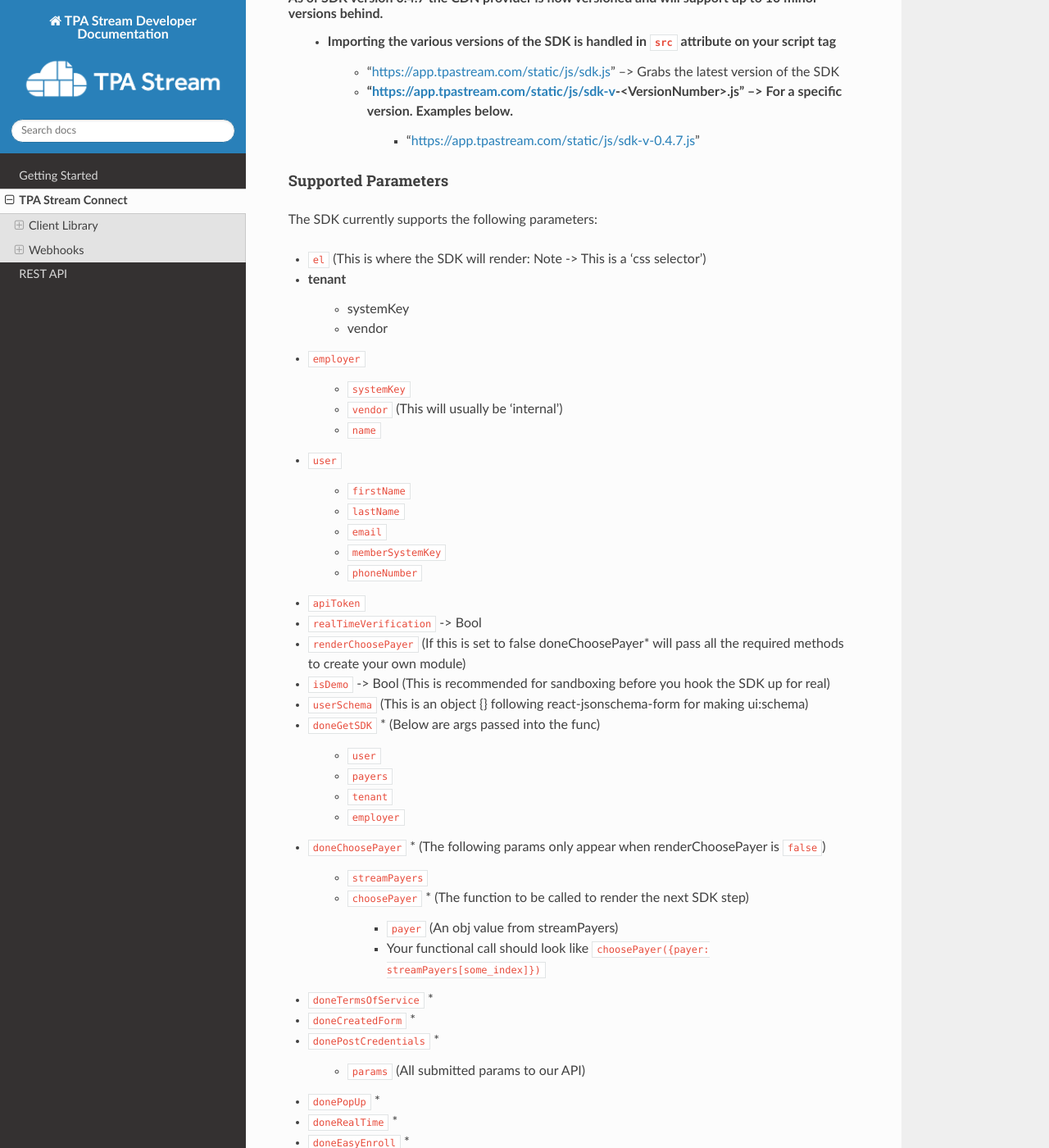
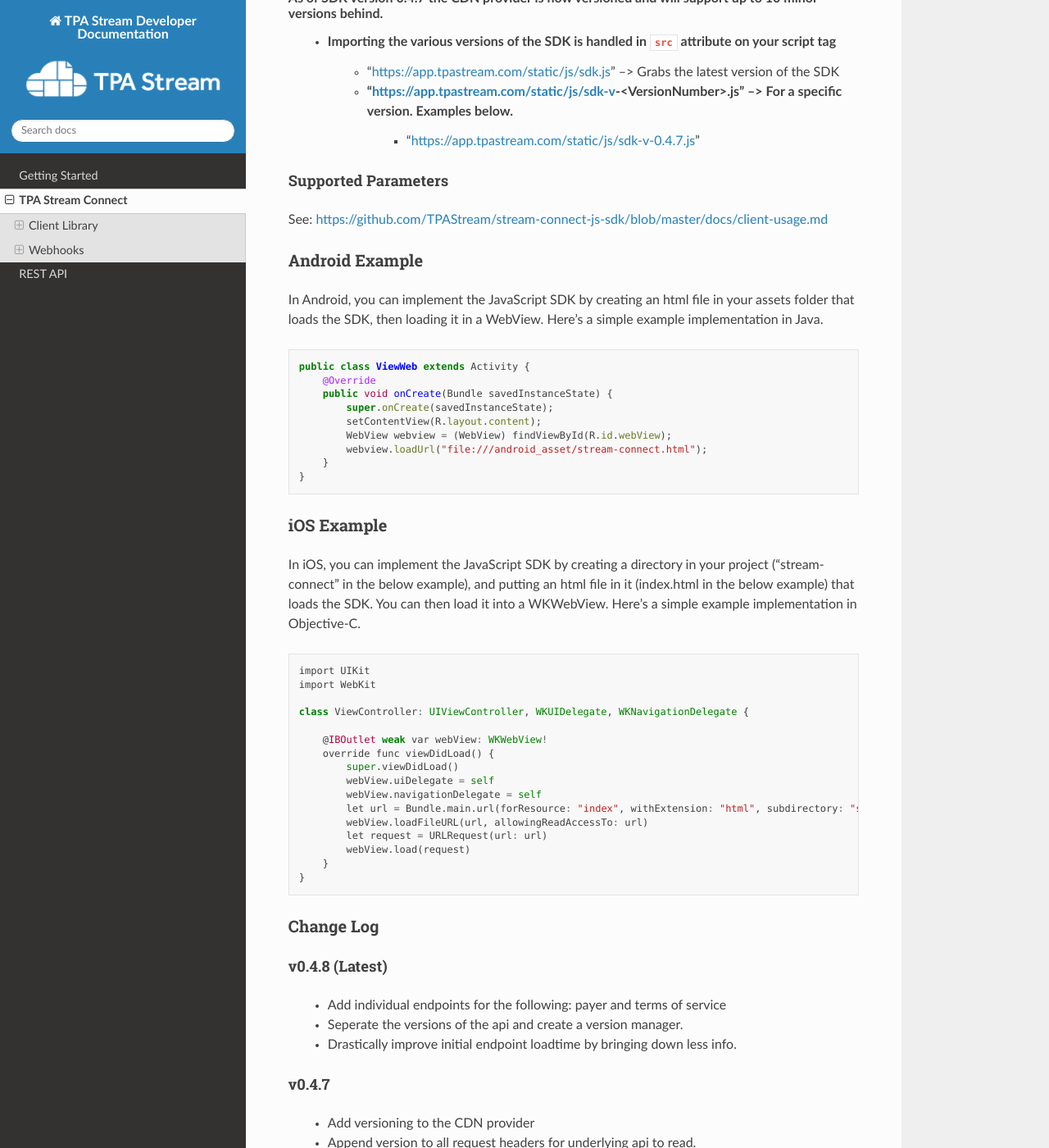
Before and after one commit to TPAStream/developer-docs, a Sphinx documentation site: the page built from source/connect.rst, in a window 1280 px wide and 1400 px high, scrolled down 1571 px. Shown: the whole window at 82% size. Built offline with Sphinx 7.4.7 and the Read the Docs theme 2.0.0, drawn with Linux system fonts in a browser that asks for light colours; some of the changed text lies outside the part shown.

Commit message:
better docs available in SDK docs

```diff
--- a/source/connect.rst
+++ b/source/connect.rst
@@ -101,69 +101,7 @@
 Supported Parameters
 --------------------
 
-The SDK currently supports the following parameters:
-
-* :code:`el` (This is where the SDK will render: Note -> This is a ‘css selector’)
-* tenant
-    * systemKey
-    * vendor
-* :code:`employer`
-
-    * :code:`systemKey`
-    * :code:`vendor` (This will usually be 'internal')
-    * :code:`name`
-* :code:`user`
-
-    * :code:`firstName`
-    * :code:`lastName`
-    * :code:`email`
-    * :code:`memberSystemKey`
-    * :code:`phoneNumber`
-* :code:`apiToken`
-* :code:`realTimeVerification` -> Bool
-* :code:`renderChoosePayer` (If this is set to false doneChoosePayer* will pass all the required methods to create your own module)
-* :code:`isDemo` -> Bool (This is recommended for sandboxing before you hook the SDK up for real)
-* :code:`userSchema` (This is an object {} following react-jsonschema-form for making ui:schema)
-* :code:`doneGetSDK` * (Below are args passed into the func)
-
-    * :code:`user`
-    * :code:`payers`
-    * :code:`tenant`
-    * :code:`employer`
-* :code:`doneChoosePayer` * (The following params only appear when renderChoosePayer is :code:`false`)
-
-    * :code:`streamPayers`
-    * :code:`choosePayer` * (The function to be called to render the next SDK step)
-
-        * :code:`payer` (An obj value from streamPayers)
-        * Your functional call should look like :code:`choosePayer({payer: streamPayers[some_index]})`
-* :code:`doneTermsOfService` *
-* :code:`doneCreatedForm` *
-* :code:`donePostCredentials` *
-
-    * :code:`params` (All submitted params to our API)
-* :code:`donePopUp` *
-* :code:`doneRealTime` *
-* :code:`doneEasyEnroll` *
-
-  * :code:`employer`
-  * :code:`payer`
-  * :code:`policyHolder`
-  * :code:`user`
-  * :code:`tenant`
-* :code:`handleFormErrors` *
-
-  * :code:`error`
-  * :code:`error_parts`
-
-    * :code:`response`
-    * :code:`request`
-    * :code:`config`
-
-Note: only ‘el’ is required for demo mode
-
-Function (:code:`() => {}`) parameters are Starred*
-
+See: https://github.com/TPAStream/stream-connect-js-sdk/blob/master/docs/client-usage.md
 
 ***************
 Android Example
```
